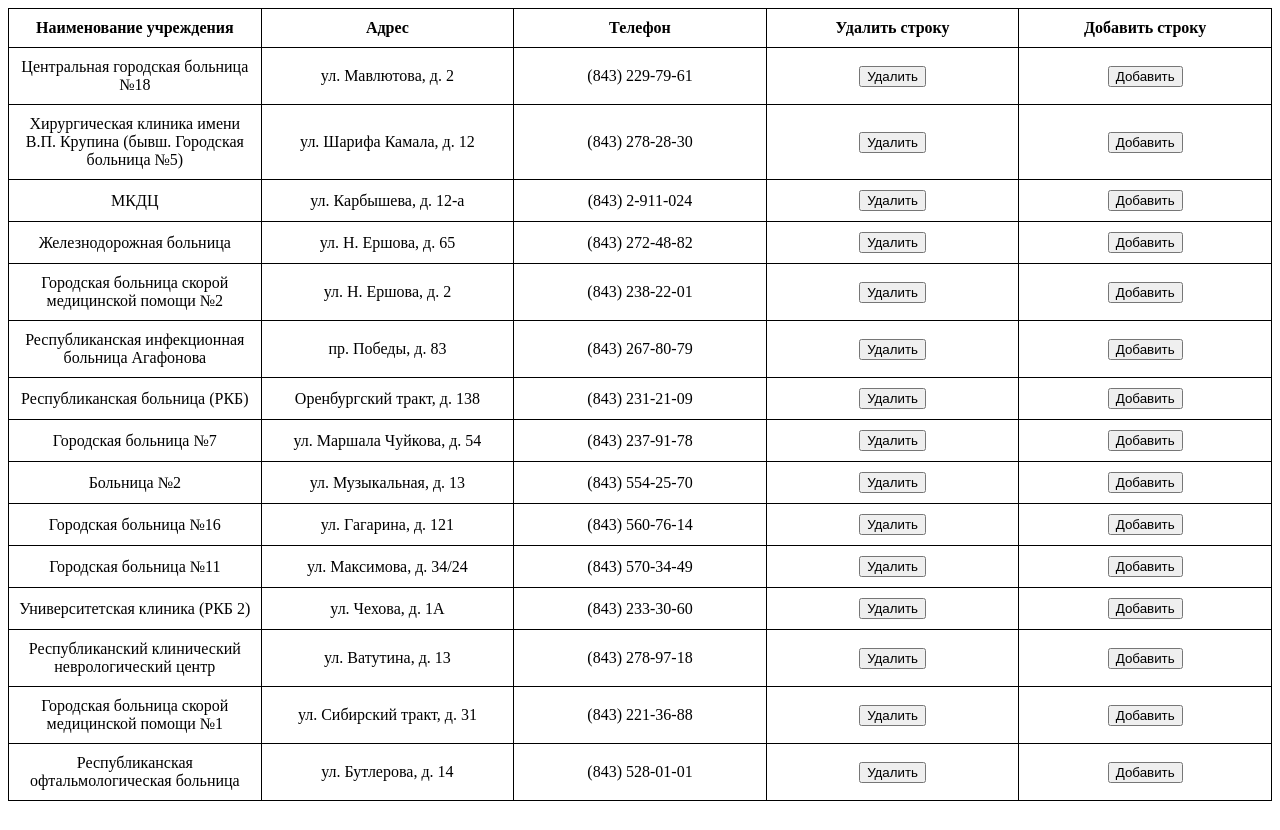
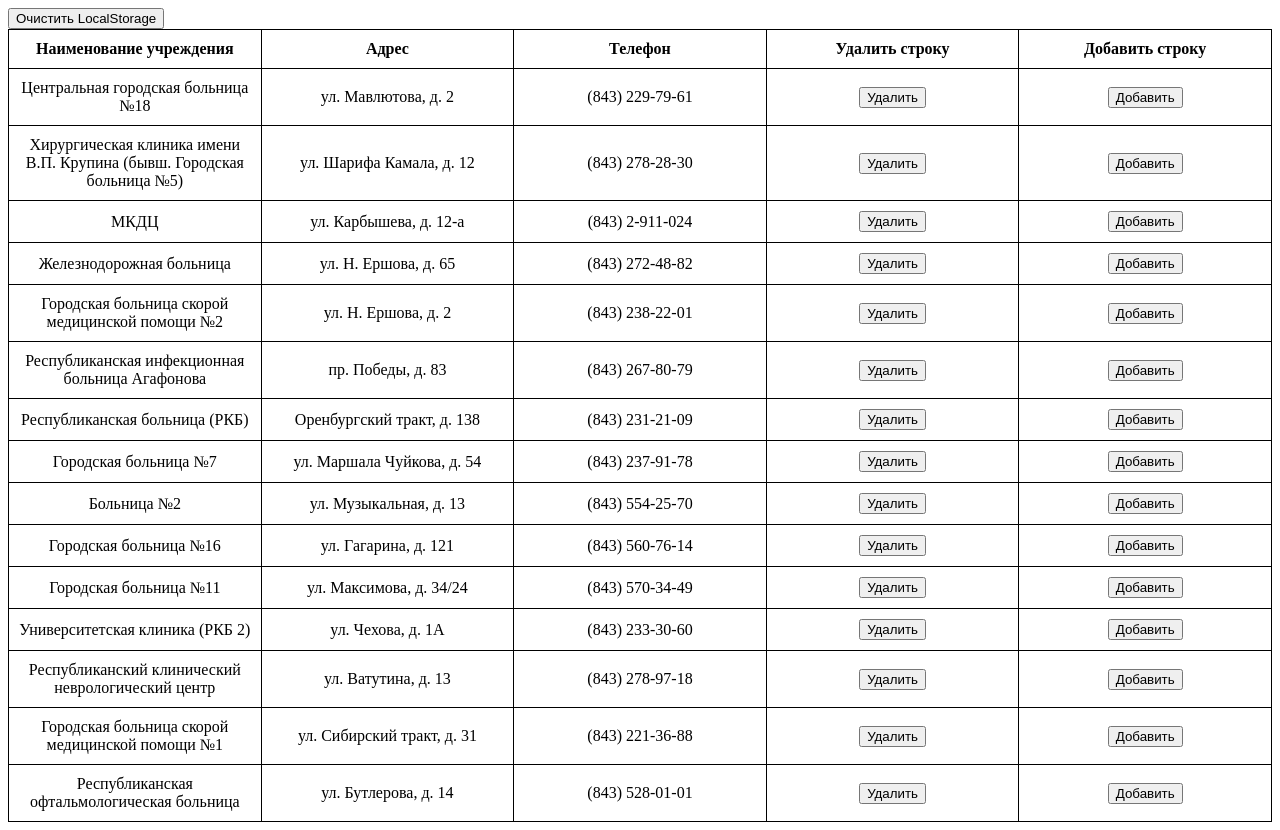
Before and after one commit to GimranovDamir/redactable_table_solve_problem_with_cache, a plain HTML site: page index.pug in a window 1280 px wide. Before the commit the page ends 809 px from the top, so only its background shows below. Drawn offline with nearby package versions, Linux system fonts and the light colour scheme; files that its build step writes are made by us from their sources.

Commit message:
Add files via upload

```diff
--- a/index.pug
+++ b/index.pug
@@ -3,6 +3,7 @@ html
 	head
 		link(href="styles.css", rel="stylesheet", type="text/css")
 	body
+		input(type="button", onclick=" localStorage.clear()", value="Очистить LocalStorage")
 		table
 			tr
 				th Наименование учреждения
```
Also changed, not shown: index.html.
